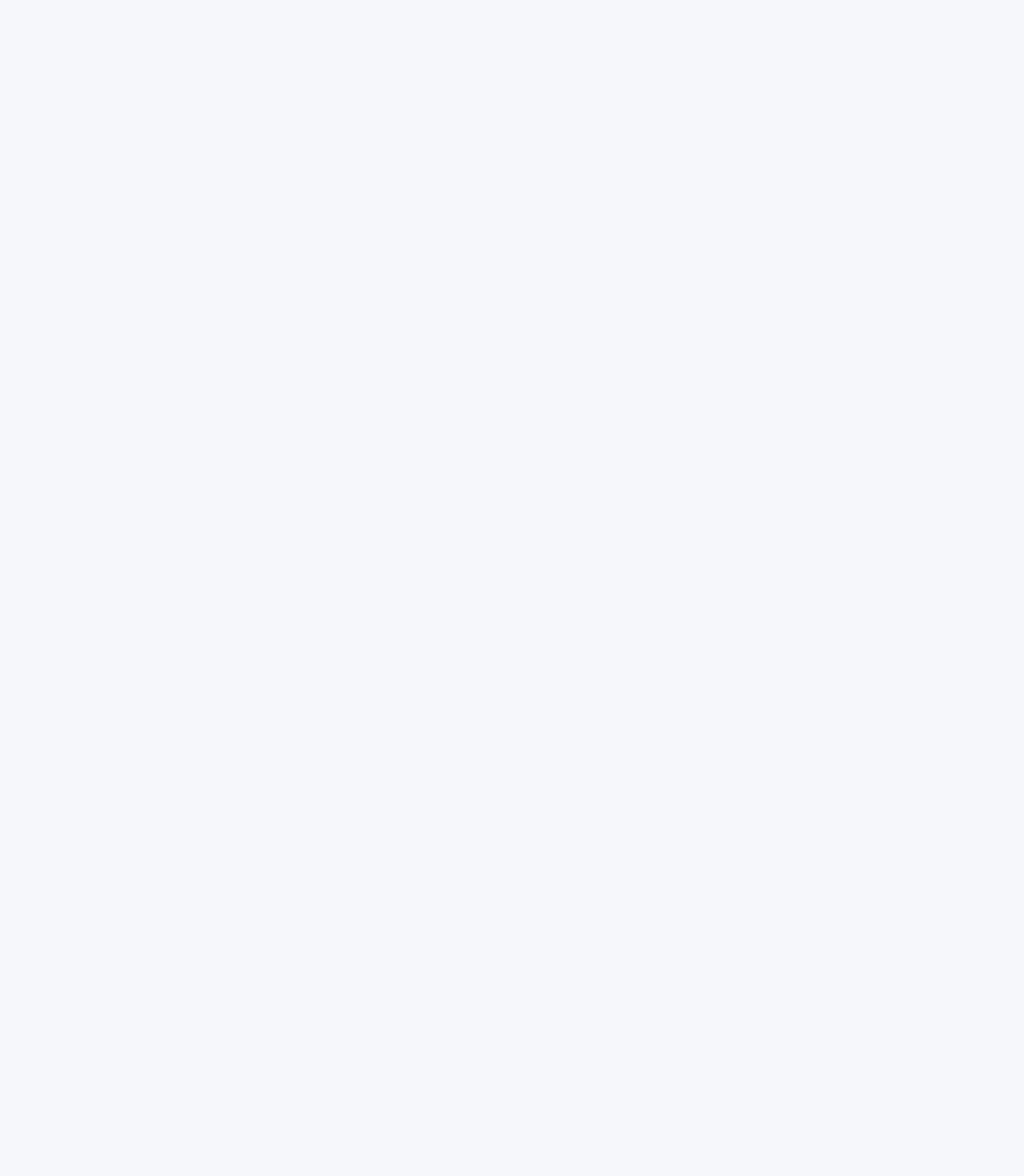
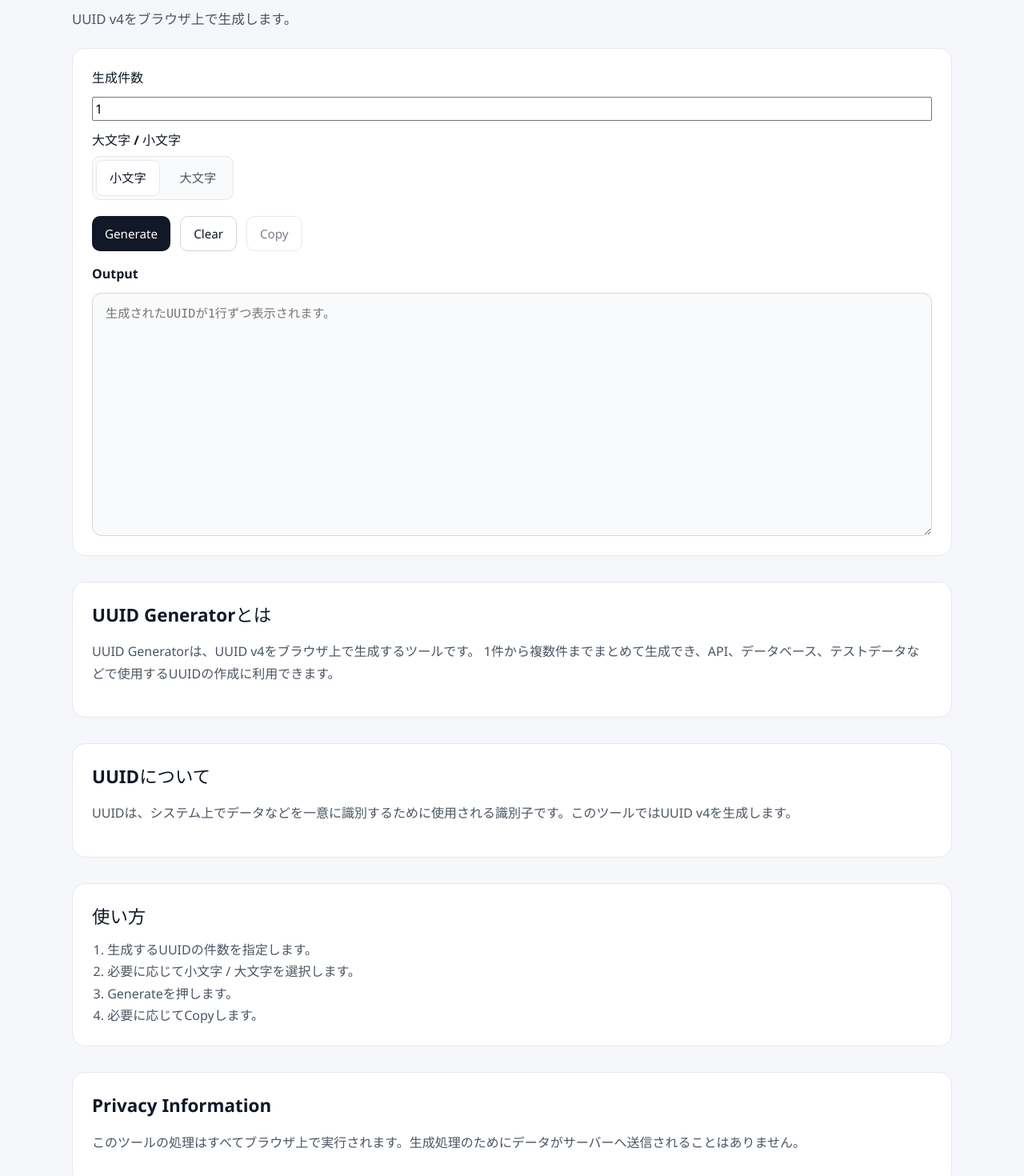
Before and after one commit to marcelows729/web-toolbox, a React (Vite) app: page /tools/uuid-generator in a window 1280 px wide. Before the commit this address had no page. Shown: the part 160-1630 px from the top of the page at 80% size. Before the commit the page ends 800 px from the top, so only its background shows below. Built offline with nearby package versions, Linux system fonts and the light colour scheme.

Commit message:
add uuid-generator

```diff
--- a/src/App.tsx
+++ b/src/App.tsx
@@ -8,6 +8,7 @@ import JsonFormatter from './tools/json-formatter/JsonFormatter'
 import SqlInGenerator from './tools/sql-in-generator/SqlInGenerator'
 import TimestampConverter from './tools/timestamp-converter/TimestampConverter'
 import UrlEncodeDecode from './tools/url-encode-decode/UrlEncodeDecode'
+import UuidGenerator from './tools/uuid-generator/UuidGenerator'
 import './App.css'
 
 type ThemeMode = 'light' | 'dark'
@@ -74,6 +75,7 @@ function App() {
           <Route path="/tools/character-counter" element={<CharacterCounter />} />
           <Route path="/tools/url-encode-decode" element={<UrlEncodeDecode />} />
           <Route path="/tools/base64-encode-decode" element={<Base64EncodeDecode />} />
+          <Route path="/tools/uuid-generator" element={<UuidGenerator />} />
         </Route>
       </Routes>
     </BrowserRouter>
--- a/src/tools/registry.ts
+++ b/src/tools/registry.ts
@@ -53,4 +53,12 @@ export const tools: Tool[] = [
     path: '/tools/base64-encode-decode',
     relatedTools: ['url-encode-decode'],
   },
+  {
+    id: 'uuid-generator',
+    name: 'UUID Generator',
+    description: 'UUID v4をブラウザ上で生成します。',
+    category: 'developer',
+    keywords: ['uuid', 'guid', 'uuid v4', 'generator', 'random', 'UUID生成', 'GUID生成'],
+    path: '/tools/uuid-generator',
+  },
 ]
--- /dev/null
+++ b/src/tools/uuid-generator/UuidGenerator.tsx
@@ -0,0 +1,206 @@
+import { useMemo, useState } from 'react'
+
+type CaseMode = 'lower' | 'upper'
+
+const formatUuid = (uuid: string, mode: CaseMode) => (mode === 'upper' ? uuid.toUpperCase() : uuid.toLowerCase())
+
+const validateCount = (value: string) => {
+  const trimmed = value.trim()
+
+  if (trimmed === '') {
+    return '生成件数を入力してください。'
+  }
+
+  if (!/^\d+$/.test(trimmed)) {
+    return '生成件数は1〜100の整数で入力してください。'
+  }
+
+  const parsed = Number(trimmed)
+
+  if (!Number.isInteger(parsed)) {
+    return '生成件数は整数で入力してください。'
+  }
+
+  if (parsed < 1 || parsed > 100) {
+    return '生成件数は1〜100の範囲で入力してください。'
+  }
+
+  return parsed
+}
+
+export default function UuidGenerator() {
+  const [countInput, setCountInput] = useState('1')
+  const [output, setOutput] = useState('')
+  const [error, setError] = useState('')
+  const [copyFeedback, setCopyFeedback] = useState('')
+  const [caseMode, setCaseMode] = useState<CaseMode>('lower')
+
+  const hasOutput = useMemo(() => output.trim().length > 0, [output])
+
+  const handleGenerate = () => {
+    const validationResult = validateCount(countInput)
+
+    if (typeof validationResult === 'string') {
+      setOutput('')
+      setError(validationResult)
+      return
+    }
+
+    try {
+      if (typeof crypto === 'undefined' || typeof crypto.randomUUID !== 'function') {
+        throw new Error('crypto.randomUUID is not available')
+      }
+
+      const uuids = Array.from({ length: validationResult }, () => formatUuid(crypto.randomUUID(), caseMode))
+      setOutput(uuids.join('\n'))
+      setError('')
+    } catch {
+      setOutput('')
+      setError('UUIDを生成できませんでした。ブラウザの対応状況をご確認ください。')
+    }
+  }
+
+  const handleCaseChange = (nextMode: CaseMode) => {
+    if (!output) {
+      setCaseMode(nextMode)
+      return
+    }
+
+    const updatedOutput = output
+      .split(/\n/)
+      .filter((line) => line.length > 0)
+      .map((uuid) => formatUuid(uuid, nextMode))
+      .join('\n')
+
+    setCaseMode(nextMode)
+    setOutput(updatedOutput)
+  }
+
+  const handleClear = () => {
+    setCountInput('1')
+    setOutput('')
+    setError('')
+    setCopyFeedback('')
+    setCaseMode('lower')
+  }
+
+  const handleCopy = async () => {
+    if (!hasOutput) {
+      return
+    }
+
+    try {
+      await navigator.clipboard.writeText(output)
+      setCopyFeedback('コピーしました')
+    } catch {
+      setCopyFeedback('コピーに失敗しました')
+    }
+  }
+
+  return (
+    <div className="container tool-page">
+      <header className="tool-header">
+        <h1>UUID Generator</h1>
+        <p>UUID v4をブラウザ上で生成します。</p>
+      </header>
+
+      <section className="tool-panel" aria-label="UUID Generator">
+        <div className="generator-grid">
+          <label className="field-label" htmlFor="uuid-count-input">
+            生成件数
+          </label>
+          <input
+            id="uuid-count-input"
+            type="number"
+            min={1}
+            max={100}
+            step={1}
+            value={countInput}
+            onChange={(event) => setCountInput(event.target.value)}
+            aria-describedby="uuid-count-help"
+          />
+
+          <div className="generator-controls">
+            <div className="option-group">
+              <span className="option-label">大文字 / 小文字</span>
+              <div className="toggle-group" role="radiogroup" aria-label="UUIDの表示形式">
+                <button
+                  type="button"
+                  className={`toggle-option ${caseMode === 'lower' ? 'is-selected' : ''}`}
+                  onClick={() => handleCaseChange('lower')}
+                  aria-pressed={caseMode === 'lower'}
+                >
+                  小文字
+                </button>
+                <button
+                  type="button"
+                  className={`toggle-option ${caseMode === 'upper' ? 'is-selected' : ''}`}
+                  onClick={() => handleCaseChange('upper')}
+                  aria-pressed={caseMode === 'upper'}
+                >
+                  大文字
+                </button>
+              </div>
+            </div>
+          </div>
+
+          <div className="action-row">
+            <button type="button" onClick={handleGenerate}>Generate</button>
+            <button type="button" className="secondary" onClick={handleClear}>Clear</button>
+            <button type="button" className="secondary" onClick={handleCopy} disabled={!hasOutput}>Copy</button>
+          </div>
+
+          <label className="field-label" htmlFor="uuid-output">
+            Output
+          </label>
+          <textarea
+            id="uuid-output"
+            value={output}
+            readOnly
+            placeholder="生成されたUUIDが1行ずつ表示されます。"
+            rows={12}
+          />
+        </div>
+
+        {error && <div className="error-box" role="alert">{error}</div>}
+        {copyFeedback && (
+          <div className="copy-feedback" role="status" aria-live="polite">
+            {copyFeedback}
+          </div>
+        )}
+      </section>
+
+      <section className="tool-info">
+        <h2>UUID Generatorとは</h2>
+        <p>
+          UUID Generatorは、UUID v4をブラウザ上で生成するツールです。
+          1件から複数件までまとめて生成でき、API、データベース、テストデータなどで使用するUUIDの作成に利用できます。
+        </p>
+      </section>
+
+      <section className="tool-info">
+        <h2>UUIDについて</h2>
+        <p>
+          UUIDは、システム上でデータなどを一意に識別するために使用される識別子です。このツールではUUID v4を生成します。
+        </p>
+      </section>
+
+      <section className="tool-info">
+        <h2>使い方</h2>
+        <ol>
+          <li>生成するUUIDの件数を指定します。</li>
+          <li>必要に応じて小文字 / 大文字を選択します。</li>
+          <li>Generateを押します。</li>
+          <li>必要に応じてCopyします。</li>
+        </ol>
+      </section>
+
+      <section className="tool-info">
+        <h2>Privacy Information</h2>
+        <p>
+          このツールの処理はすべてブラウザ上で実行されます。生成処理のためにデータがサーバーへ送信されることはありません。
+        </p>
+      </section>
+    </div>
+  )
+}
```
Also changed, not shown: 4 other files (tests, documents, lock files or other folders).
